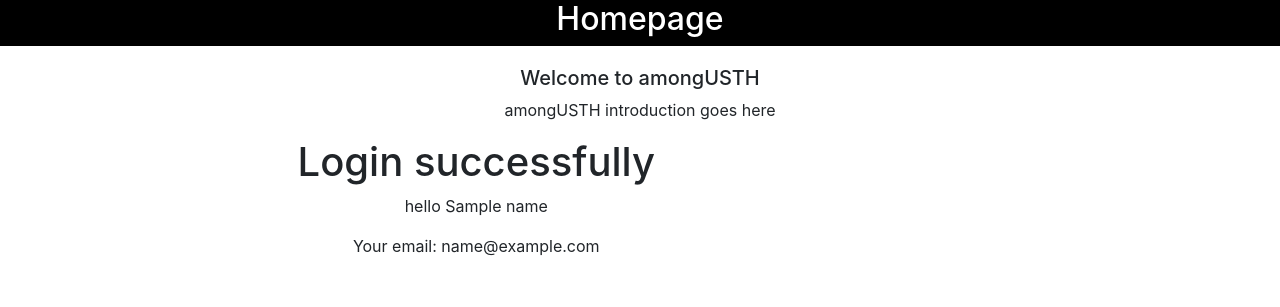
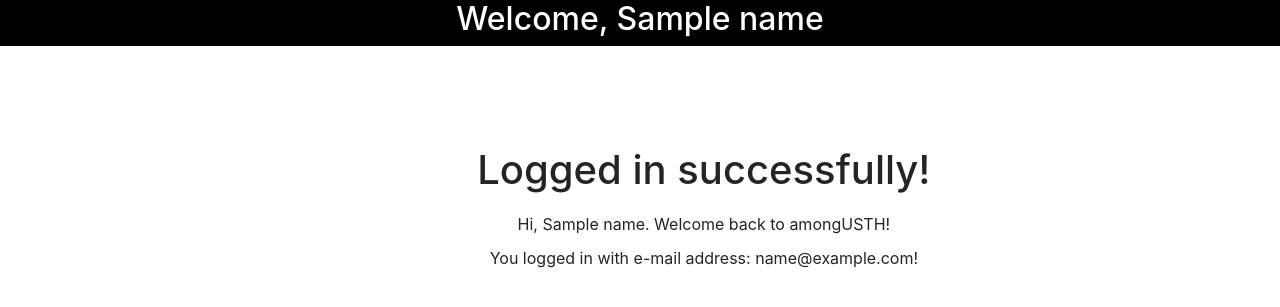
Before and after one commit to dtkienn/amongUSTH, a Flask app: template templates/myprofile.html in a window 1280 px wide. Shown: the part 63-370 px from the top of the page. Run offline with Flask 2, Linux system fonts and the light colour scheme; the template is opened without the code that fills it: most values are stand-ins (such as "Sample title", 1, 10 or a date in 2020); parts of the project's set-up code (start-up, migrations or seed data) failed here and were passed over; some libraries are stand-ins or nearby versions; some web fonts are replaced.

Commit message:
updated login code, with enhanced login page

```diff
--- a/app.py
+++ b/app.py
@@ -157,7 +157,7 @@ def logout():
 def get_google_provider_cfg():
     return requests.get(GOOGLE_DISCOVERY_URL).json()
 
-
+@app.route('/')
 @app.route('/homepage')
 def homepage():
    return render_template("homepage.html")
--- a/templates/login.html
+++ b/templates/login.html
@@ -26,9 +26,10 @@
     </tr>
     <tr>
         <td>
-            <button class= "btn btn-warning" id="gmailSignIn">
-                <i class="fa fa-google"></i>
+            <form action="/login" method="post">
+            <button class= "btn btn-warning" id="gmailSignIn">              <i class="fa fa-google"></i>
                 Sign in via USTH email</button>
+            </form>
         </td>
     </tr>
 </table>
--- a/templates/myprofile.html
+++ b/templates/myprofile.html
@@ -8,26 +8,25 @@
 {% block body %}
 
 <div class= "row" id = "undernav-row">
-        <h2 class= "col-sm-12">Homepage</h2>
-</div>
-<div class= "row">
-    <div id= "message">
-        <h5 class= "col-sm-12">Welcome to amongUSTH</h5>
-        <p class= "col-sm-12">amongUSTH introduction goes here</p>
-    </div>
+        <h2 class= "col-sm-12">Welcome, {{name}}</h2>
 </div>
 
 {% endblock %}
 
 {% block page_content %}
-<div class='row'>
-    <div class='col-sm-12' style="text-align: center;">
-        <h1>Login successfully</h1>
-        <p>hello {{name}}</p>
-        <p>Your email: {{email}}</p>
+<div class= "row" id = "login-row1">
+    <table>
+        <tr>
+            <td><h1>Logged in successfully!</h1></td>
+        </tr>
+        <tr>
+            <td><h4 class= text-muted></h4>Hi, {{name}}. Welcome back to amongUSTH!</td>
+        </tr>
+        <tr>
+            <td><h4 class= text-muted></h4>You logged in with e-mail address: {{email}}!</td>
+        </tr>
+    </table>
     </div>
-
-</div>
 
 {% endblock %}
 
```
Also changed, not shown: 1 other file.
